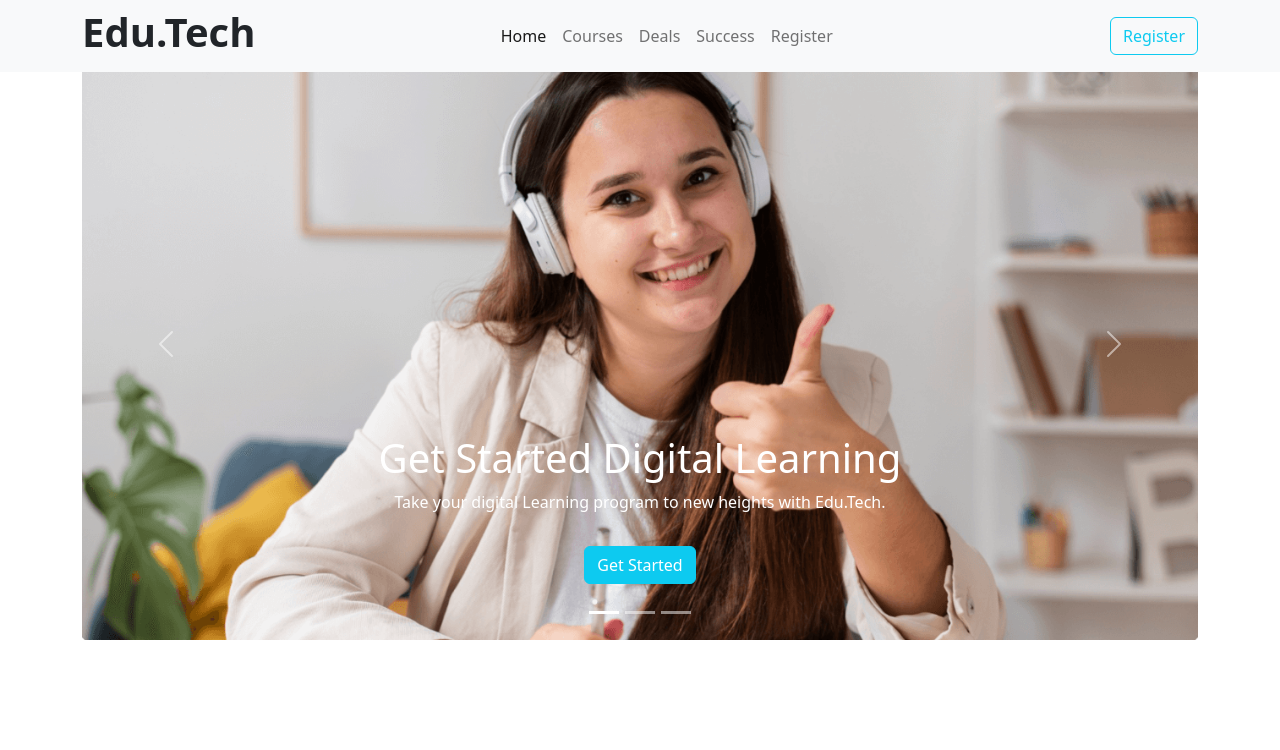
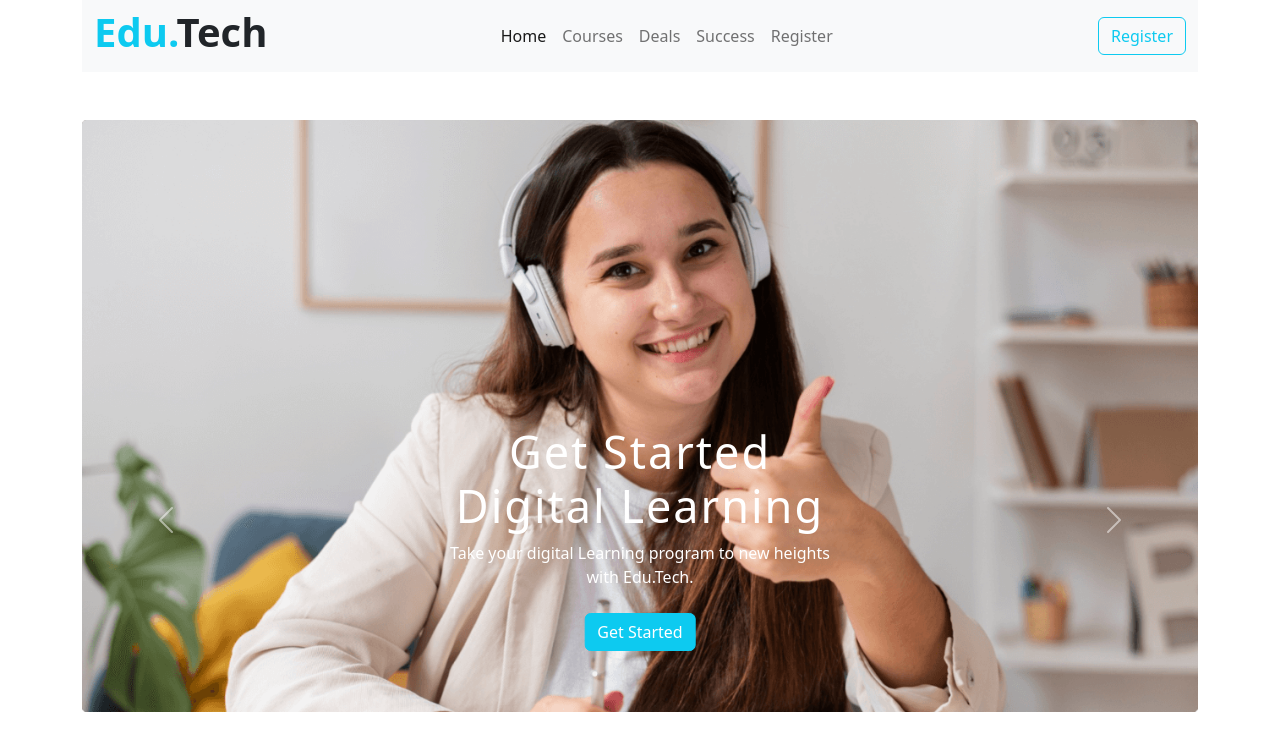
Before and after one commit to Nus-rat-01/edu.tech, a plain HTML site: page index.html in a window 1280 px wide. Drawn offline with nearby package versions, Linux system fonts and the light colour scheme.

Commit message:
courses category

```diff
--- a/index.html
+++ b/index.html
@@ -5,6 +5,7 @@
     <meta charset="UTF-8">
     <meta http-equiv="X-UA-Compatible" content="IE=edge">
     <meta name="viewport" content="width=device-width, initial-scale=1.0">
+    <link rel="stylesheet" href="style.css">
     <link href="https://cdn.jsdelivr.net/npm/bootstrap@5.2.0/dist/css/bootstrap.min.css" rel="stylesheet"
         integrity="sha384-gH2yIJqKdNHPEq0n4Mqa/HGKIhSkIHeL5AyhkYV8i59U5AR6csBvApHHNl/vI1Bx" crossorigin="anonymous">
     <title>edu.tech</title>
@@ -13,9 +14,9 @@
 <body>
     <header class="container">
         <!--navbar start-->
-        <nav class="navbar navbar-expand-lg bg-light fixed-top">
+        <nav class="navbar navbar-expand-lg bg-light">
             <div class="container">
-                <h1 class="logo mr-auto fw-bold"> Edu.Tech</h1>
+                <h1 class="logo mr-auto fw-bold"><span class="text-info">Edu.</span>Tech</h1>
                 <div class="collapse navbar-collapse justify-content-between" id="navbarSupportedContent">
                     <ul class="navbar-nav mx-auto mb-2 mb-lg-0">
                         <li class="nav-item">
@@ -60,11 +61,12 @@
                 <div class="carousel-inner">
                     <div class="carousel-item active">
                         <img src="images/cover/cover-1.png" class="d-block w-100" alt="...">
-                        <div class="carousel-caption d-none d-md-block">
-                            <h1>Get Started Digital
-                                Learning</h1>
+                        <div
+                            class="carousel-caption d-none d-md-block position-absolute top-50 start-50 translate-middle">
+                            <h1>Get Started Digital Learning</h1>
+
                             <p>Take your digital Learning program to new heights with Edu.Tech.</p>
-                            <p><a href="#" class="btn btn-info mt-3 text-white">Get Started</a></p>
+                            <p><a href="#" class="btn btn-info mt-2 text-white">Get Started</a></p>
 
                         </div>
                     </div>
--- /dev/null
+++ b/style.css
@@ -0,0 +1,29 @@
+* {}
+
+body {
+    background: f1fbff;
+}
+
+.section-padding {
+    padding: 100px 0;
+}
+
+.carousel-item {
+    height: 100vh;
+    min-height: 300px;
+}
+
+.carousel-caption {
+    z-index: 2;
+    margin-top: 50px;
+
+}
+
+.carousel-caption h1 {
+    font-size: 45px;
+    letter-spacing: 2px;
+
+
+}
+
+.carousel-caption p {}
```
